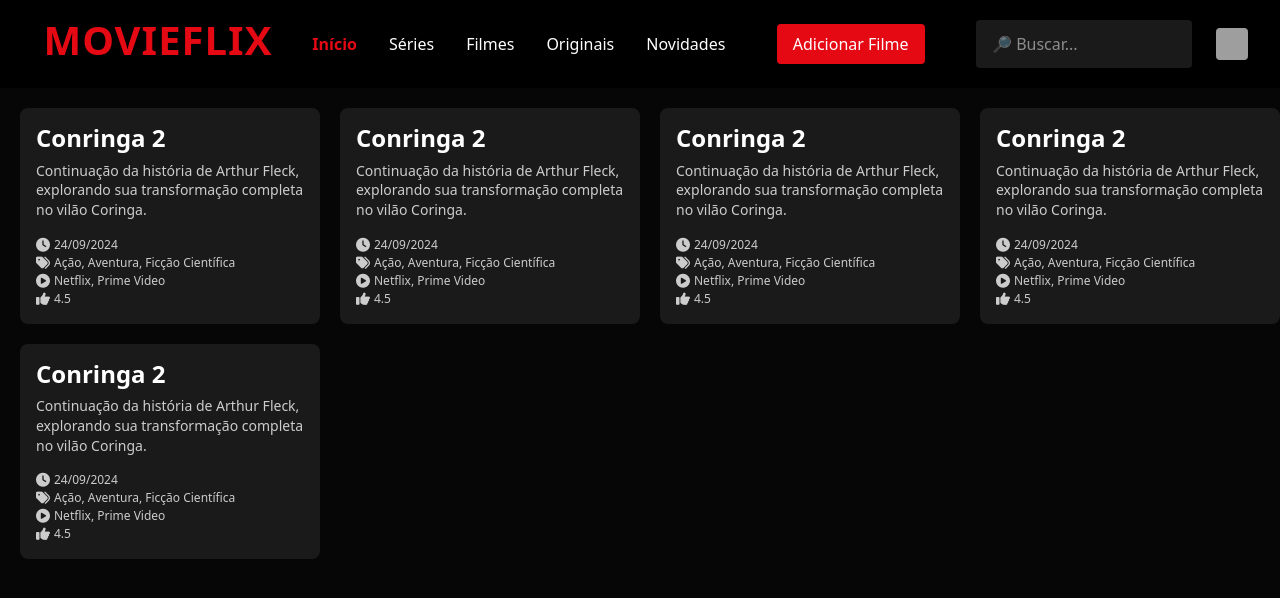
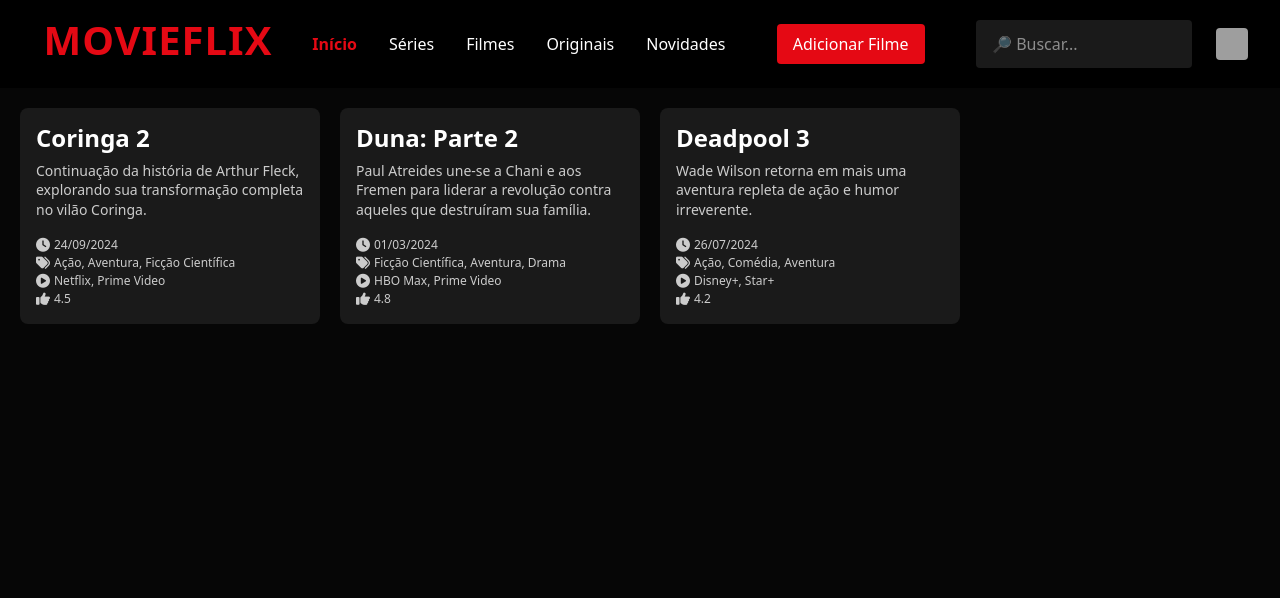
Before and after one commit to Daniel-SebastiaNC/Angular-movieflix, an Angular app: page / in a window 1280 px wide. Shown: the top 598 px of the page. Built offline with nearby package versions, Linux system fonts and the light colour scheme; grey boxes are pictures that could not be loaded.

Commit message:
feat: mock for movie cards

```diff
--- a/src/app/pages/logged/home/home.component.html
+++ b/src/app/pages/logged/home/home.component.html
@@ -1,9 +1,12 @@
 <app-header/>
 <div class="movies-container">
-    <app-card title="Conringa 2" description="Continuação da história de Arthur Fleck, explorando sua transformação completa no vilão Coringa. " releaseDate="24/09/2024" [rating]="4.5" [categories]="['Ação', 'Aventura', 'Ficção Científica']" [streamings]="['Netflix', 'Prime Video']"/>
-    <app-card title="Conringa 2" description="Continuação da história de Arthur Fleck, explorando sua transformação completa no vilão Coringa. " releaseDate="24/09/2024" [rating]="4.5" [categories]="['Ação', 'Aventura', 'Ficção Científica']" [streamings]="['Netflix', 'Prime Video']"/>
-    <app-card title="Conringa 2" description="Continuação da história de Arthur Fleck, explorando sua transformação completa no vilão Coringa. " releaseDate="24/09/2024" [rating]="4.5" [categories]="['Ação', 'Aventura', 'Ficção Científica']" [streamings]="['Netflix', 'Prime Video']"/>
-    <app-card title="Conringa 2" description="Continuação da história de Arthur Fleck, explorando sua transformação completa no vilão Coringa. " releaseDate="24/09/2024" [rating]="4.5" [categories]="['Ação', 'Aventura', 'Ficção Científica']" [streamings]="['Netflix', 'Prime Video']"/>
-
-    <app-card title="Conringa 2" description="Continuação da história de Arthur Fleck, explorando sua transformação completa no vilão Coringa. " releaseDate="24/09/2024" [rating]="4.5" [categories]="['Ação', 'Aventura', 'Ficção Científica']" [streamings]="['Netflix', 'Prime Video']"/>
+    <app-card
+        *ngFor="let movie of movies"
+        [title]="movie.title"
+        [description]="movie.description"
+        [releaseDate]="movie.releaseDate"
+        [rating]="movie.rating"
+        [categories]="movie.categories"
+        [streamings]="movie.streamings"
+    />
 </div>
--- a/src/app/pages/logged/home/home.component.ts
+++ b/src/app/pages/logged/home/home.component.ts
@@ -1,16 +1,47 @@
 import { Component } from '@angular/core';
 import { HeaderComponent } from '../../../components/logged/header/header.component';
 import { CardComponent } from '../../../components/logged/card/card.component';
+import { NgFor } from '@angular/common';
+import { Movie } from '../../../interfaces/Movie';
 
 @Component({
   selector: 'app-home',
   imports: [
     HeaderComponent,
-    CardComponent
+    CardComponent,
+    NgFor
   ],
   templateUrl: './home.component.html',
   styleUrl: './home.component.css'
 })
 export class HomeComponent {
-
+  movies: Movie[] = [
+    {
+      id: 1,
+      title: "Coringa 2",
+      description: "Continuação da história de Arthur Fleck, explorando sua transformação completa no vilão Coringa.",
+      releaseDate: "24/09/2024",
+      rating: 4.5,
+      categories: ['Ação', 'Aventura', 'Ficção Científica'],
+      streamings: ['Netflix', 'Prime Video']
+    },
+    {
+      id: 2,
+      title: "Duna: Parte 2",
+      description: "Paul Atreides une-se a Chani e aos Fremen para liderar a revolução contra aqueles que destruíram sua família.",
+      releaseDate: "01/03/2024",
+      rating: 4.8,
+      categories: ['Ficção Científica', 'Aventura', 'Drama'],
+      streamings: ['HBO Max', 'Prime Video']
+    },
+    {
+      id: 3,
+      title: "Deadpool 3",
+      description: "Wade Wilson retorna em mais uma aventura repleta de ação e humor irreverente.",
+      releaseDate: "26/07/2024",
+      rating: 4.2,
+      categories: ['Ação', 'Comédia', 'Aventura'],
+      streamings: ['Disney+', 'Star+']
+    }
+  ];
 }
```
